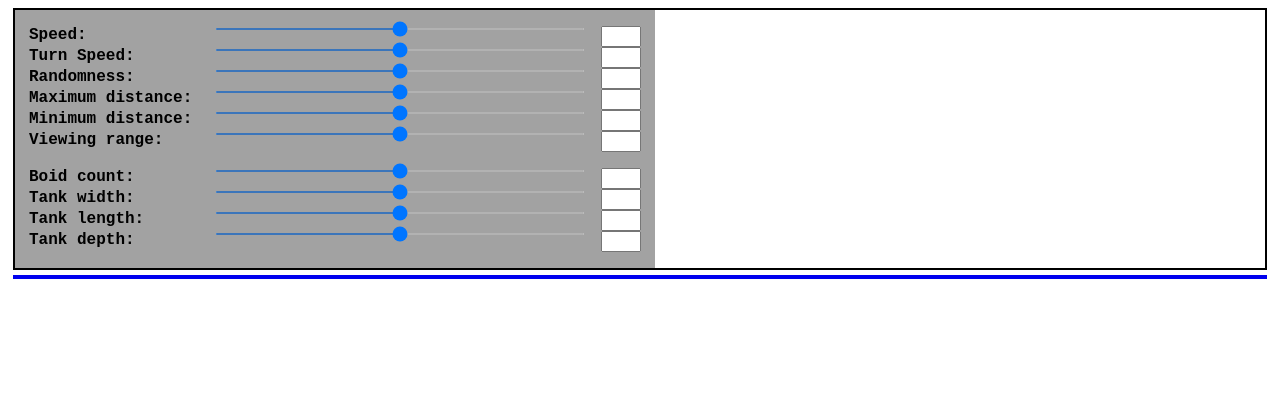
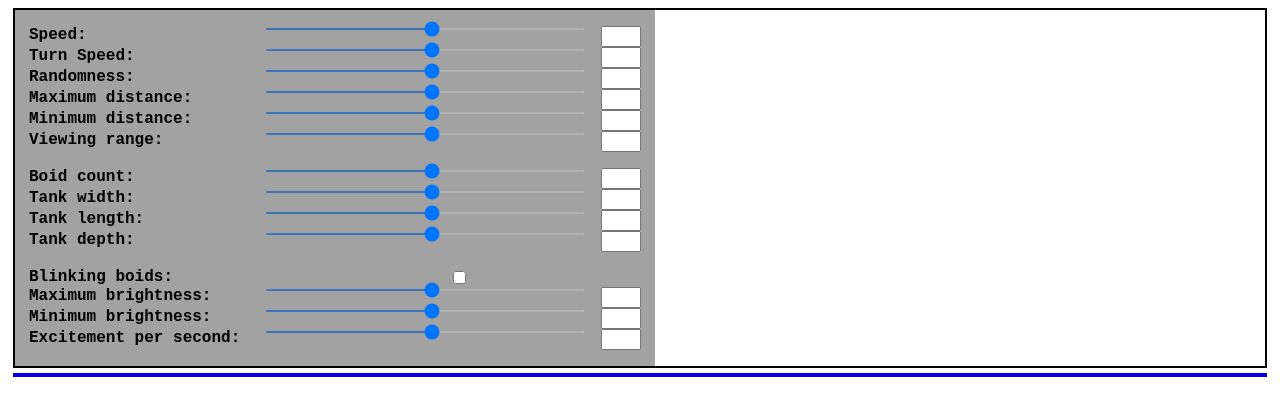
Before and after one commit to LucasIkuhara/boid-aquarium, a plain HTML site: page src/menu/menu.html in a window 1280 px wide. Drawn offline with Linux system fonts and the light colour scheme; files that its build step writes are made by us from their sources.

Commit message:
feat: add blink options

```diff
--- a/src/main.js
+++ b/src/main.js
@@ -52,7 +52,7 @@ Vue.createApp({
             const camController = new CameraController('webgl-canvas');
             const painter = new Painter('webgl-canvas', camController);
             await painter.loadModels();
-            const tank = new BoidTank(painter, cfg.env, cfg.boids);
+            const tank = new BoidTank(painter, cfg.env, cfg.boids, cfg.blink);
 
             // Start animation loop
             this.animationLoop = setInterval(() => {
--- a/src/menu/menu.css
+++ b/src/menu/menu.css
@@ -49,15 +49,21 @@
     flex-grow: 0;
     padding-left: 14px;
     padding-right: 14px;
-    width: 170px;
+    width: 220px;
     font-family: 'Courier New', Courier, monospace;
     font-weight: 600;
 }
 
 .option-slider {
+    padding-left: 14px;
     flex-grow: 1;
     accent-color: var(--ui-main-color);
     height: 2px;
+}
+
+.option-checkbox {
+    flex-grow: 1;
+    accent-color: var(--ui-main-color);
 }
 
 .option-numeric-field {
--- a/src/menu/menu.html
+++ b/src/menu/menu.html
@@ -71,6 +71,28 @@
                 </li>
             </ul>
 
+            <ul class="boid-settings">
+                <li class="option-row">
+                    <label class="option-label" for="env-count"> Blinking boids: </label>
+                    <input class="option-checkbox" name="boid-speed" type="checkbox" v-model="env.useBlinking">
+                </li>
+                <li class="option-row">
+                    <label class="option-label" for="boid-turn-speed"> Maximum brightness: </label>
+                    <input class="option-slider" name="boid-turn-speed" type="range" min="0" max="1" step="0.01" v-model="blink.maxBrightness">
+                    <input class="option-numeric-field" type="number" v-model="blink.maxBrightness"/>
+                </li>
+                <li class="option-row">
+                    <label class="option-label" for="boid-randomness"> Minimum brightness: </label>
+                    <input class="option-slider" name="boid-randomness" type="range" min="0" max="1" step="0.01" v-model="blink.minBrightness">
+                    <input class="option-numeric-field" type="number" v-model="blink.minBrightness"/>
+                </li>
+                <li class="option-row">
+                    <label class="option-label" for="boid-too-far"> Excitement per second: </label>
+                    <input class="option-slider" name="boid-too-far" type="range" min="0" max="10" step="0.1" v-model="blink.empathyFactor">
+                    <input class="option-numeric-field" type="number" v-model="blink.empathyFactor"/>
+                </li>
+            </ul>
+
         </div>
 
     </section>
```
Also changed, not shown: src/actor.js (+17 -5 lines), src/menu/menu.js (+11 -0 lines), src/tank.js (+11 -8 lines).
